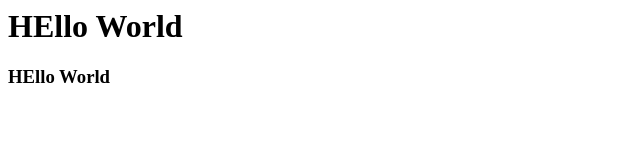
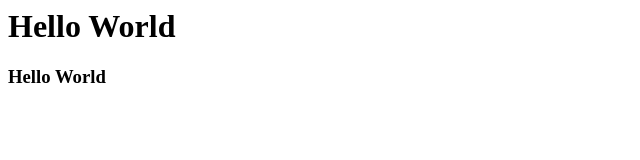
Before and after one commit to Vrushalinehe/my_first_repo, a plain HTML site: page index.html in a window 1280 px wide. Shown: the whole page, without its empty margins (0-640 px from the left). Drawn offline with Linux system fonts and the light colour scheme.

Commit message:
HTML file created.

```diff
--- a/index.html
+++ b/index.html
@@ -1,2 +1,2 @@
-<h1>HEllo World</h1>
-<h3>HEllo World</h3>
+<h1>Hello World</h1>
+<h3>Hello World</h3>
```
